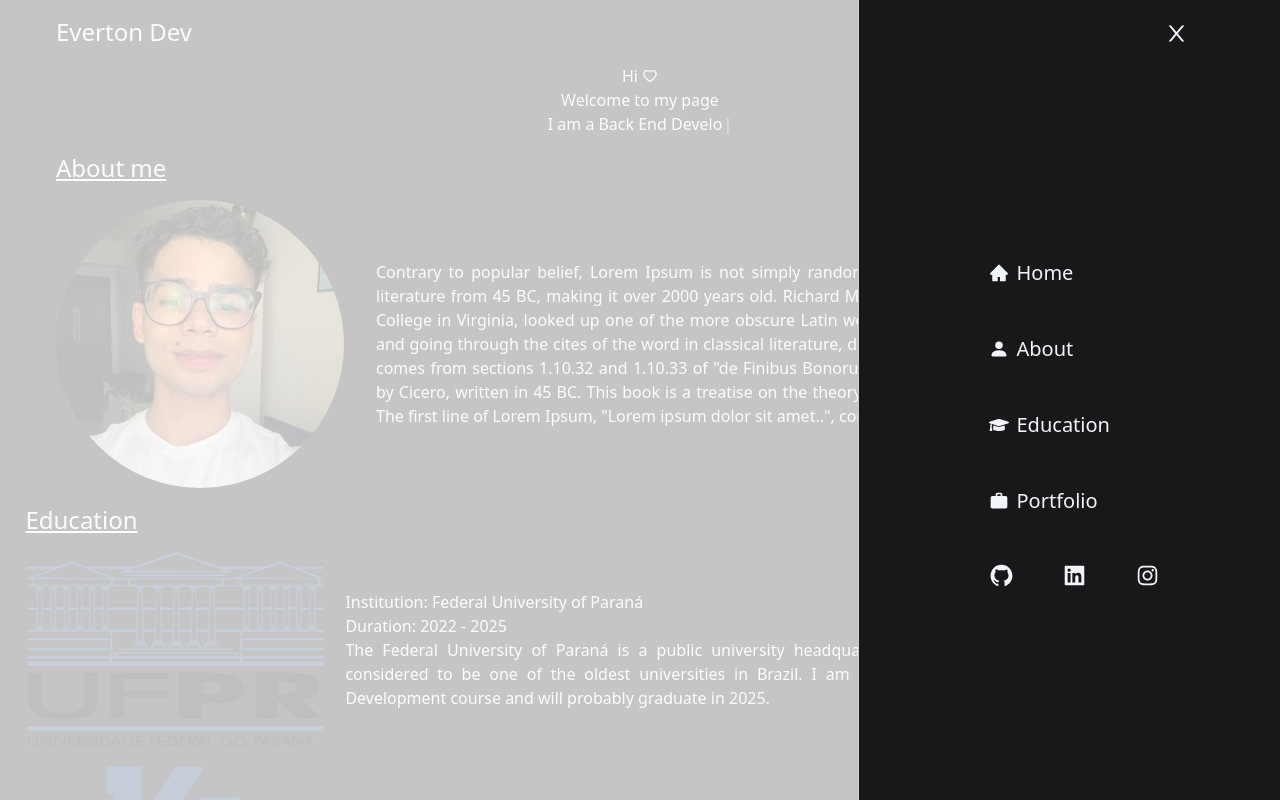
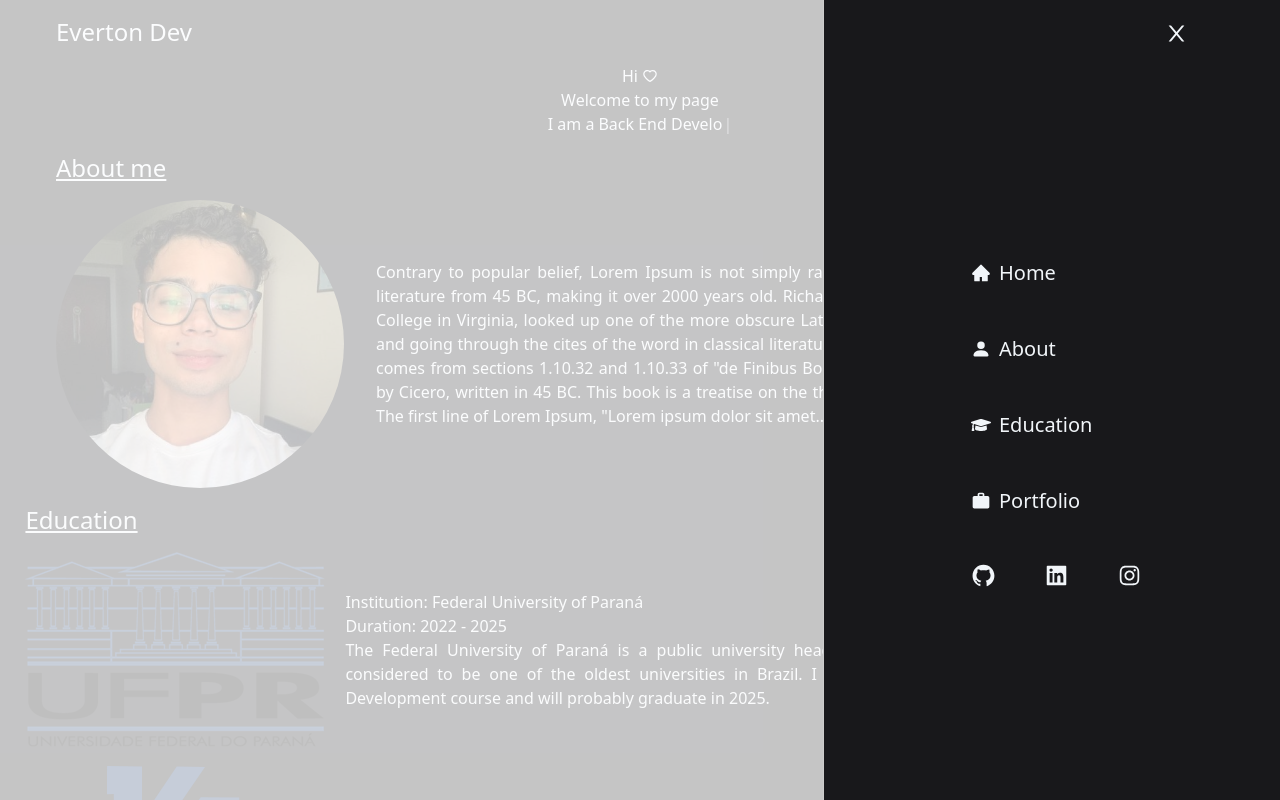
Before and after one commit to evertondsvieira/everton-dev, a React (Vite) app in the folder portifolio/: page / in a window 1280 px wide. Both pictures are taken after a click on the icon 1211 px from the left and 32 px from the top of the page. Shown: the top 800 px of the page. Built offline with nearby package versions, Linux system fonts and the light colour scheme.

Commit message:
fix: fixed min width

```diff
--- a/portifolio/src/components/NavBar/index.tsx
+++ b/portifolio/src/components/NavBar/index.tsx
@@ -11,7 +11,7 @@ import { IOpenMenu } from "../Header";
 
 const NavBar = ({setIsOpen}:IOpenMenu) => {
     return(
-        <div className="w-[390px] h-screen flex items-center justify-center text-xl relative">
+        <div className="w-[320px] m-movel:min-w-[425px] h-screen flex items-center justify-center text-xl relative">
             <div className="flex-col space-y-6">
                 <div className="w-70 h-full text-slate-100 absolute cursor-pointer top-2.5 right-1.5 laptop:right-20" onClick={() => setIsOpen(false)}><AiOutlineClose size={25}/></div>
                 <ul className="w-54 flex gap-12 flex-col text-slate-100 ">
```
